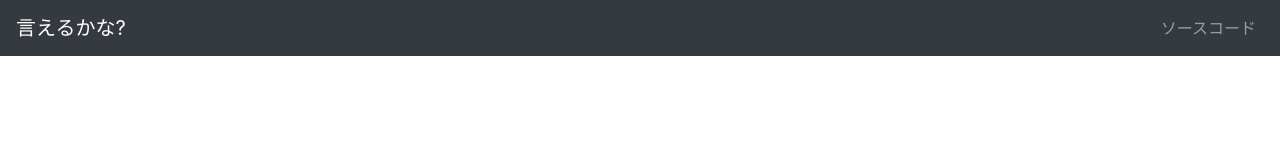
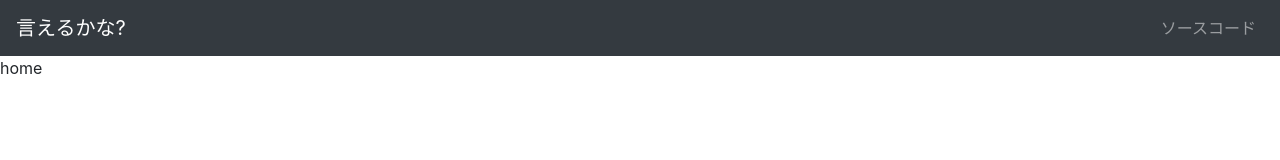
Before and after one commit to ecto0310/can_you_say, a React (Create React App) app: page / in a window 1280 px wide. Shown: the top 160 px of the page. Built offline with nearby package versions, Linux system fonts and the light colour scheme.

Commit message:
Add router

```diff
--- a/src/app.tsx
+++ b/src/app.tsx
@@ -1,7 +1,12 @@
 import React from 'react';
 import { Navbar, Nav } from 'react-bootstrap';
+import { BrowserRouter, Route, Switch } from 'react-router-dom';
 
 import 'bootstrap/dist/css/bootstrap.min.css';
+
+import Home from './component/home';
+import Play from './component/play';
+import Json from './component/json';
 
 function App() {
   return (
@@ -15,6 +20,13 @@ function App() {
           </Nav>
         </Navbar.Collapse>
       </Navbar>
+      <BrowserRouter basename={process.env.PUBLIC_URL}>
+        <Switch>
+          <Route exact path='/' component={Home} />
+          <Route exact path='/:id' component={Play} />
+          <Route exact path='/:id/json' component={Json} />
+        </Switch>
+      </BrowserRouter>
     </div>
   );
 }
--- /dev/null
+++ b/src/component/home.tsx
@@ -0,0 +1,13 @@
+import React from 'react';
+
+class Home extends React.Component {
+  render() {
+    return (
+      <div className="home">
+      home
+      </div>
+    );
+  }
+}
+
+export default Home;
--- /dev/null
+++ b/src/component/json.tsx
@@ -0,0 +1,13 @@
+import React from 'react';
+
+class Json extends React.Component {
+  render() {
+    return (
+      <div className="home">
+      json
+      </div>
+    );
+  }
+}
+
+export default Json;
--- /dev/null
+++ b/src/component/play.tsx
@@ -0,0 +1,13 @@
+import React from 'react';
+
+class Play extends React.Component {
+  render() {
+    return (
+      <div className="home">
+      play
+      </div>
+    );
+  }
+}
+
+export default Play;
```
